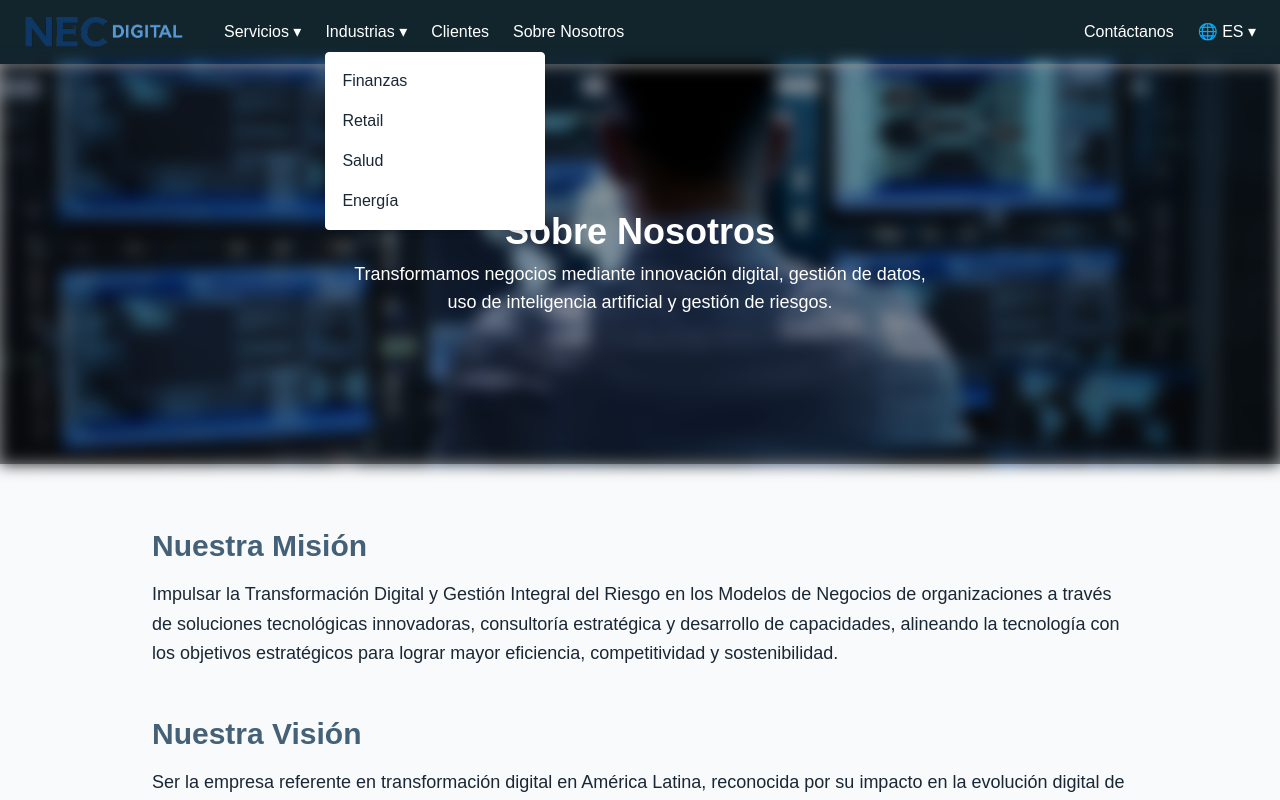
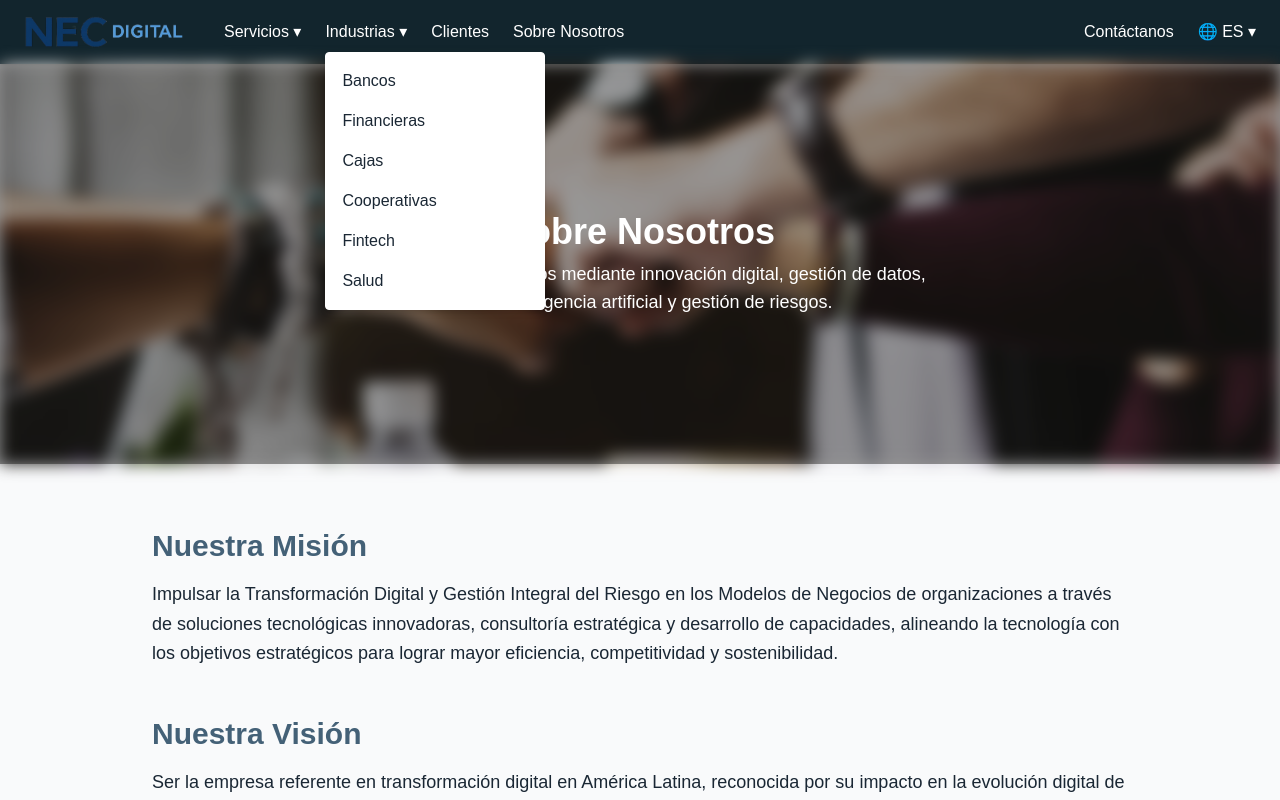
Before and after one commit to jsedamano/nec-digital-website, a Next.js app: page /nosotros in a window 1280 px wide. Both pictures are taken after a click on the button "Industrias ▾". Shown: the top 800 px of the page. Built offline with nearby package versions, Linux system fonts and the light colour scheme.

Commit message:
Modified NavBar and other pages

```diff
--- a/app/components/Navbar.tsx
+++ b/app/components/Navbar.tsx
@@ -67,10 +67,12 @@ export default function Navbar() {
                 className="absolute left-0 mt-2 flex flex-col bg-white border rounded shadow-md py-2 z-20 min-w-[220px]"
                 onMouseLeave={() => setShowIndustrias(false)}
               >
-                <Link href="/industrias/finanzas" className="px-4 py-2 text-[#1a2734] hover:bg-[#e6eef5]">Finanzas</Link>
-                <Link href="/industrias/retail" className="px-4 py-2 text-[#1a2734] hover:bg-[#e6eef5]">Retail</Link>
+                <Link href="/industrias/bancos" className="px-4 py-2 text-[#1a2734] hover:bg-[#e6eef5]">Bancos</Link>
+                <Link href="/industrias/financieras" className="px-4 py-2 text-[#1a2734] hover:bg-[#e6eef5]">Financieras</Link>
+                <Link href="/industrias/cajas" className="px-4 py-2 text-[#1a2734] hover:bg-[#e6eef5]">Cajas</Link>
+                <Link href="/industrias/cooperativas" className="px-4 py-2 text-[#1a2734] hover:bg-[#e6eef5]">Cooperativas</Link>
+                <Link href="/industrias/fintech" className="px-4 py-2 text-[#1a2734] hover:bg-[#e6eef5]">Fintech</Link>
                 <Link href="/industrias/salud" className="px-4 py-2 text-[#1a2734] hover:bg-[#e6eef5]">Salud</Link>
-                <Link href="/industrias/energia" className="px-4 py-2 text-[#1a2734] hover:bg-[#e6eef5]">Energía</Link>
               </div>
             )}
           </div>
--- a/app/contacto/page.tsx
+++ b/app/contacto/page.tsx
@@ -9,15 +9,18 @@ export default function Contacto() {
 
       {/* Hero con fondo difuminado */}
       <section className="relative w-full h-[50vh] flex flex-col items-center justify-center text-white text-center">
-        <div className="absolute inset-0 bg-gradient-to-r from-[#12252d]/80 to-[#1a2734]/80 z-0" />
+        {/* Imagen de fondo con blur */}
         <Image
-          src="/landing.png"
-          alt="Fondo Contacto"
+          src="/contacto.png"
+          alt="Sobre Nosotros Background"
           layout="fill"
           objectFit="cover"
           quality={100}
-          className="absolute z-[-1] blur-sm"
+          className="absolute z-0 blur-sm"
         />
+
+        {/* Capa semitransparente oscura para mayor contraste */}
+        <div className="absolute inset-0 bg-black/40 z-0" />
 
         <div className="relative z-10 px-6">
           <h1 className="text-4xl font-bold mb-2">Conversemos</h1>
--- a/app/nosotros/page.tsx
+++ b/app/nosotros/page.tsx
@@ -9,7 +9,7 @@ export default function Nosotros() {
       <section className="relative w-full h-[50vh] flex flex-col items-center justify-center text-white text-center">
         {/* Imagen de fondo con blur */}
         <Image
-          src="/about-us.png"
+          src="/nosotros.png"
           alt="Sobre Nosotros Background"
           layout="fill"
           objectFit="cover"
```
Also changed, not shown: public/contacto.png (added), public/nosotros.png (added).
